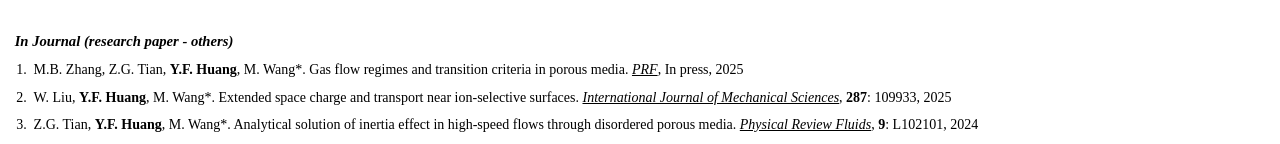
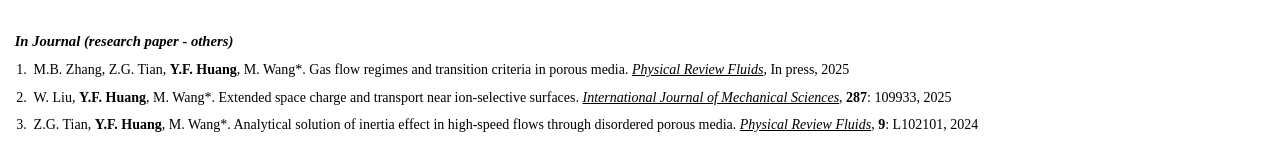
Before and after one commit to huangyf15/huangyf15.github.io, a plain HTML site: page index.html in a window 1280 px wide. Shown: the part 1738-1882 px from the top of the page. Drawn offline with Linux system fonts and the light colour scheme.

Commit message:
fix: journal abbreviation

```diff
--- a/index.html
+++ b/index.html
@@ -124,7 +124,7 @@
       <p class="break">&#xa0;</p>
       <p class="heading2">In Journal (research paper - others)</p>
         <ol type="1" start="1">
-          <li>M.B. Zhang, Z.G. Tian, <b>Y.F. Huang</b>, M. Wang*. Gas flow regimes and transition criteria in porous media. <i><u>PRF</u></i>, In press, 2025</li>
+          <li>M.B. Zhang, Z.G. Tian, <b>Y.F. Huang</b>, M. Wang*. Gas flow regimes and transition criteria in porous media. <i><u>Physical Review Fluids</u></i>, In press, 2025</li>
           <li>W. Liu, <b>Y.F. Huang</b>, M. Wang*. Extended space charge and transport near ion-selective surfaces. <i><u>International Journal of Mechanical Sciences</u></i>, <b>287</b>: 109933, 2025</li>
           <li>Z.G. Tian, <b>Y.F. Huang</b>, M. Wang*. Analytical solution of inertia effect in high-speed flows through disordered porous media. <i><u>Physical Review Fluids</u></i>, <b>9</b>: L102101, 2024</li>
           <li>Q.Q. Li, G. Yang, <b>Y.F. Huang</b>, X.K. Lu, J. Min, M. Wang*. Lattice Boltzmann method for particulate multiphase flow system. <i><u>International Journal of Mechanical Sciences</u></i>, <b>273</b>: 109217, 2024</li>
```
